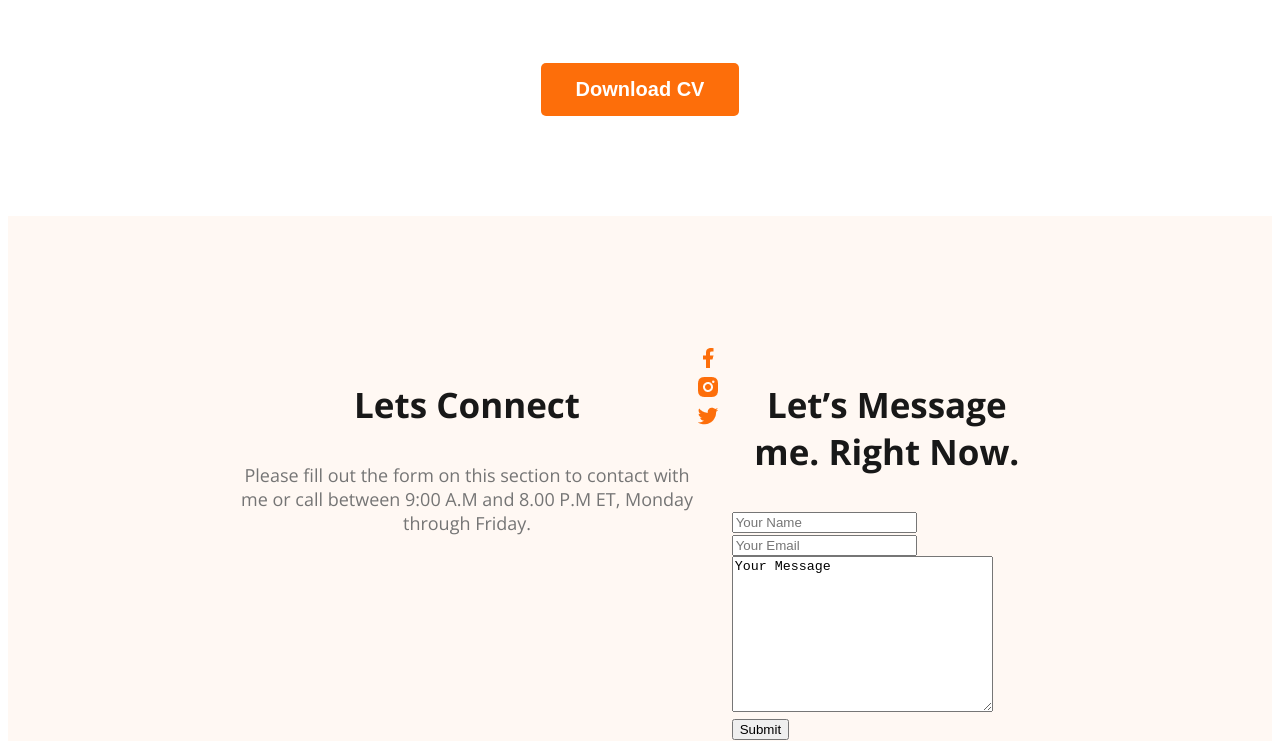
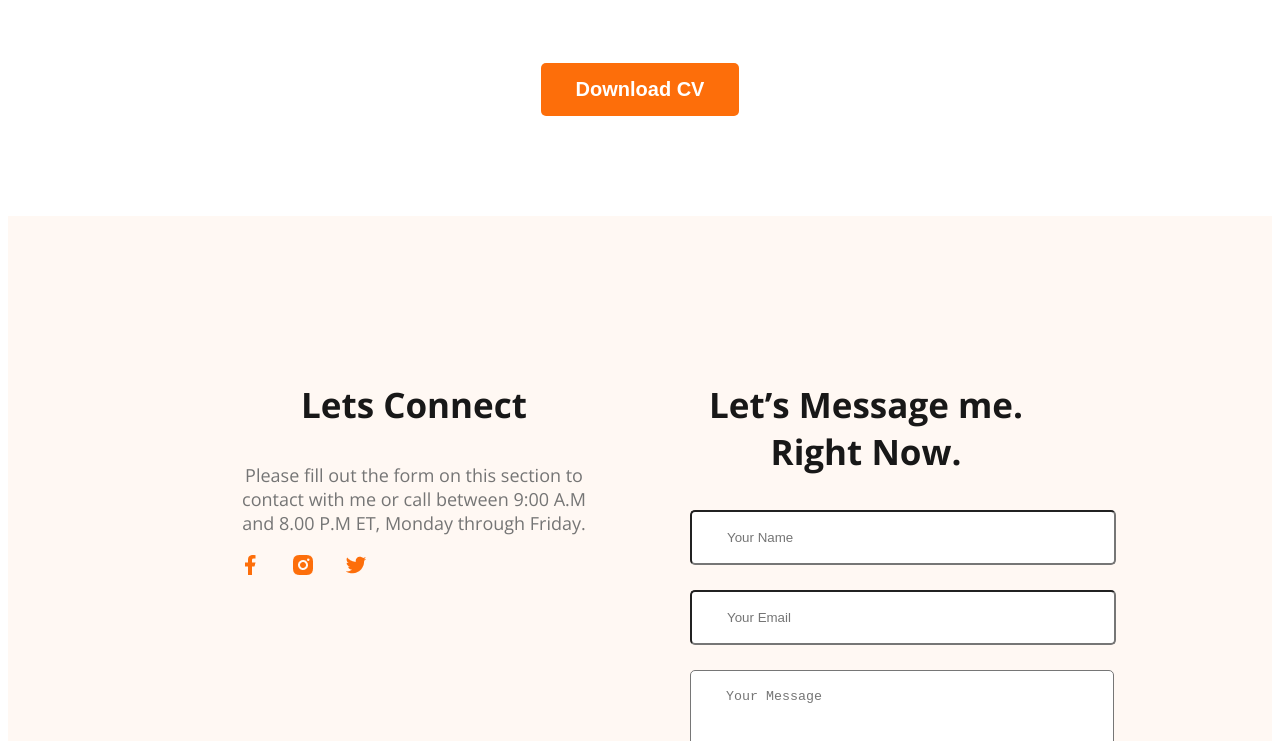
Before and after one commit to AsadFahimTEC/web-developer-portfolio-final, a plain HTML site: page index.html in a window 1280 px wide. Shown: the part 3002-3743 px from the top of the page. Drawn offline with nearby package versions, Linux system fonts and the light colour scheme.

Commit message:
footer section completed

```diff
--- a/index.html
+++ b/index.html
@@ -54,7 +54,7 @@
                 </div>
                 <div class="about-info">
                     <h4 class="info-title">From:</h4>
-                    <p class="info-description">Kalai, Joypurhat, Bangladesh</p>
+                    <p class="info-description">Joypurhat,           Bangladesh</p>
                 </div>
 
             </div>
@@ -153,35 +153,31 @@
     <footer>
         <div class="footer-column">
             <h3 class="section-title">Lets Connect
+            </h3>
 
-            </h3>
             <p class="section-description">Please fill out the form on this section to contact with me or call between 9:00 A.M and 8.00 P.M ET, Monday through Friday.
+            </p>
 
-            </p>
+        <div class="social-links">
+            <a href=""><img src="./images/icons/facebook.png" alt=""></a>
+            <a href=""><img src="./images/icons/insta.png" alt=""></a>
+            <a href=""><img src="./images/icons/twitter.png" alt=""></a>
         </div>
+    </div>
 
-        <div>
-            <a href="#"><img src="./images/icons/facebook.png" alt=""></a>
-            <a href="#"><img src="./images/icons/insta.png" alt=""></a>
-            <a href="#"><img src="./images/icons/twitter.png" alt=""></a>
-        </div>
-
-        <div>
+        <div class="footer-column">
             <h3 class="section-title">Let’s Message me. Right Now.</h3>
 
-            <form class="form">
+            <form class="contact">
                 <input type="text" placeholder="Your Name">
                 <input type="email" placeholder="Your Email">
 
-                <textarea name="" id="" cols="30" rows="10">Your Message</textarea>
+                <textarea name="" placeholder="Your Message" id="" cols="30" rows="10"></textarea>
 
-                <input type="submit" value="Submit">
+                <input class="btn-primary" type="submit" value="Submit">
 
             </form>
         </div>
-
-
-
 
     </footer>
 
--- a/style.css
+++ b/style.css
@@ -210,9 +210,24 @@ footer{
     background: #FFF8F3;
     padding: 130px 230px;
     margin-top: 100px;
+    gap: 100px;
 }
 
-.form{
-    display: block;
-    gap:5px;
+.footer-column{
+    width: 50%;
+    gap: 100px;
+
 }
+
+.social-links a{
+    margin-right: 25px;
+}
+
+.contact input[type='text'], .contact input[type='email'], textarea{
+display: block;
+margin-bottom: 25px;
+border-radius: 5px;
+background:  #FFF;
+padding: 18px 35px;
+width: 100%;
+}
```
